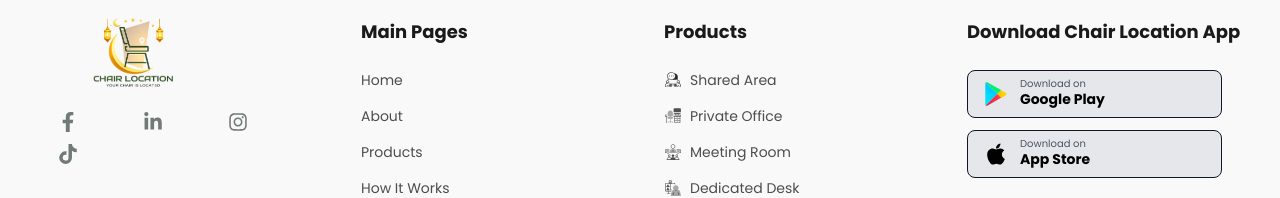
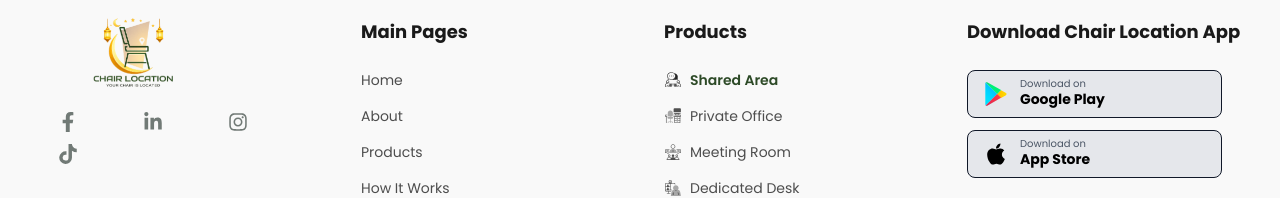
Before and after one commit to MohamedAdelZayed/E-ramo-task, a Next.js app: page / in a window 1280 px wide. Shown: the part 9993-10191 px from the top of the page. Built offline with nearby package versions, Linux system fonts and the light colour scheme.

Commit message:
fix: resolve build error using any type in footer

```diff
--- a/src/components/layout/Footer.tsx
+++ b/src/components/layout/Footer.tsx
@@ -12,13 +12,21 @@ import { HiOutlineMap } from "react-icons/hi";
 
 const Footer = () => {
 
-  const categories = [
+  const categories: any[] = [
     { image: "/images/space.svg", label: "Shared Area", active: true },
     { image: "/images/officies.svg", label: "Private Office", active: false },
     { image: "/images/meeting.svg", label: "Meeting Room", active: false },
     { image: "/images/desk.svg", label: "Dedicated Desk", active: false },
     { icon: <HiOutlineMap size={20} className="text-[#2D4A27]" />, label: "Sitemap", active: false, isIcon: true },
   ];
+
+  // const categories = [
+  //   { image: "/images/space.svg", label: "Shared Area", active: true },
+  //   { image: "/images/officies.svg", label: "Private Office", active: false },
+  //   { image: "/images/meeting.svg", label: "Meeting Room", active: false },
+  //   { image: "/images/desk.svg", label: "Dedicated Desk", active: false },
+  //   { icon: <HiOutlineMap size={20} className="text-[#2D4A27]" />, label: "Sitemap", active: false, isIcon: true },
+  // ];
 
   return (
     <footer className="bg-[#F9F9F9] pt-16 pb-4 border-t border-gray-100">
@@ -120,23 +128,24 @@ const Footer = () => {
               {category.icon}
             </span>
           ) : (
-        // هنا استعملنا (category as any).image
-        // عشان تيب سكريبت يسيبنا في حالنا وما يدققش وراك
+            // بما إننا استخدمنا any فوق، الـ src هنا هيتقبل فوراً بدون مشاكل
             <Image
-          src={(category as any).image}
+              src={category.image}
               alt={category.label}
               width={18}
               height={18}
               className="grayscale group-hover:grayscale-0 transition-all"
             />
           )}
-      <Link href="#" className="...">
+          <Link
+            href="#"
+            className={`transition-colors ${category.active ? 'text-[#2D4A27] font-semibold' : 'hover:text-[#2D4A27]'}`}
+          >
             {category.label}
           </Link>
         </li>
       ))}
     </ul>
-
           </div>
 
           {/* العمود الرابع: Download App */}
```
Lines whose indentation alone changed are shown as unchanged.
